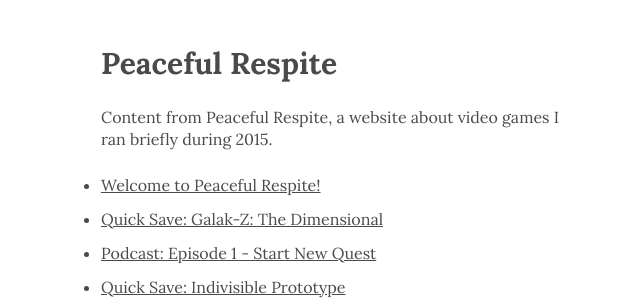
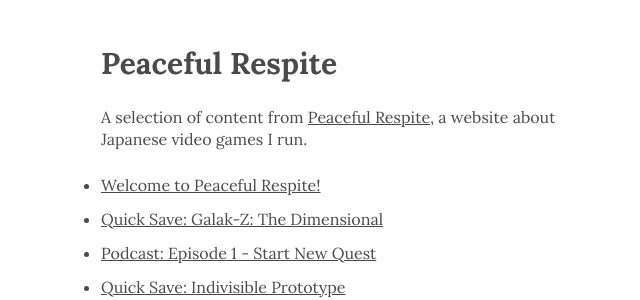
Before and after one commit to brettchalupa/brettchalupa.github.io, a Jekyll site: the page built from archive.html, in a window 1280 px wide and 900 px high, scrolled down 1410 px. Shown: the part 153-453 px from the top of the window, without its empty margins (299-939 px from the left). Built offline with Jekyll 4.4.1, drawn with Linux system fonts in a browser that asks for light colours; a script that is not in the unit is left out.

Commit message:
Rework Peaceful Respite language to bring it back
Since I am working on PR content again, this tweaks the wording on the
Archive page.

```diff
--- a/archive.html
+++ b/archive.html
@@ -59,7 +59,7 @@
   <div class='section'>
     <h2>Peaceful Respite</h2>
 
-    <p>Content from Peaceful Respite, a website about video games I ran briefly during 2015.</p>
+    <p>A selection of content from <a href='http://www.peacefulrespite.com'>Peaceful Respite</a>, a website about Japanese video games I run.</p>
 
     <ul class="posts">
       {% for post in site.posts reversed %}
```
